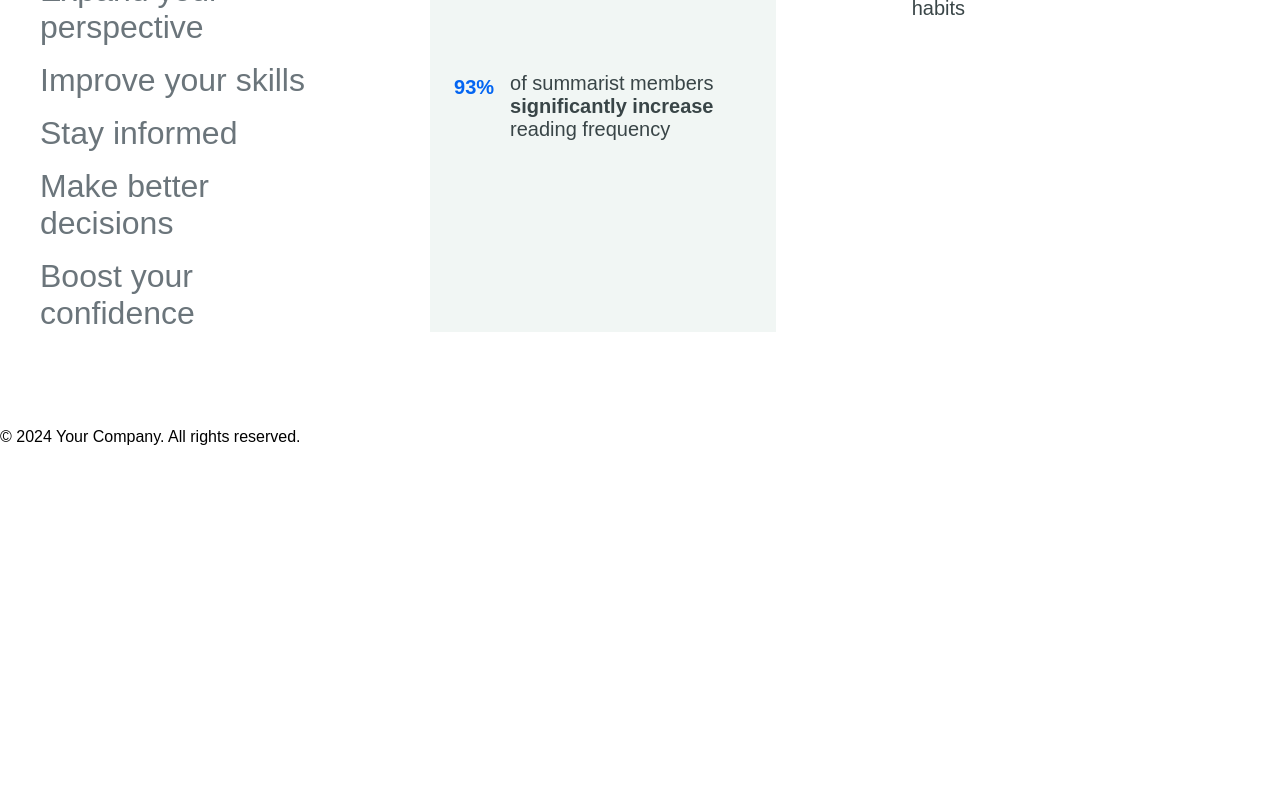
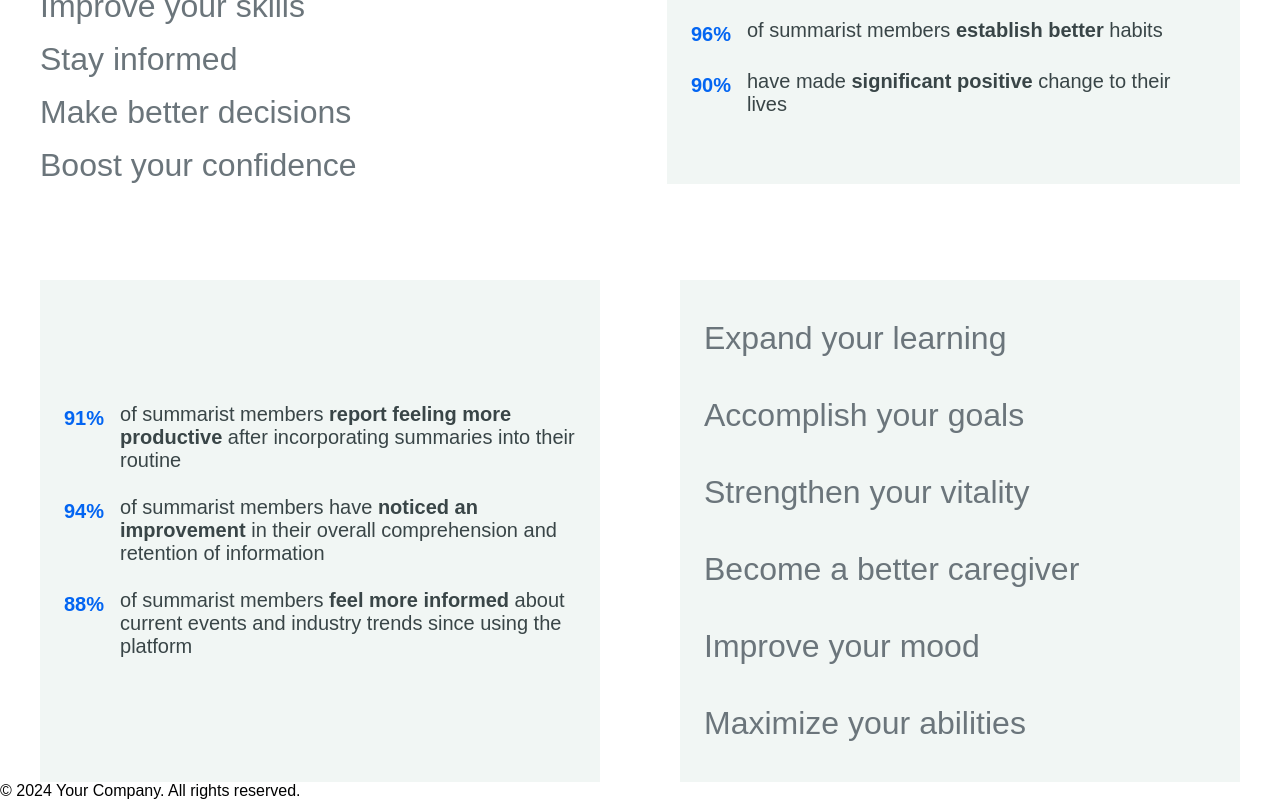
Before and after one commit to KyleWhitehead/Book-App, a React (Create React App) app: page / in a window 1280 px wide. Shown: the part 897-1697 px from the top of the page. Before the commit the page ends 1343 px from the top, so only its background shows below. Built offline with nearby package versions, Linux system fonts and the light colour scheme.

Commit message:
Updated the Features.jsx component to fix the closing div tag issue in the statistics section. The extra closing div tag has been removed to ensure proper rendering of the statistics data.

```diff
--- a/src/components/Features/Features.jsx
+++ b/src/components/Features/Features.jsx
@@ -53,7 +53,6 @@ const Features = () => {
                   <div className="statistics__data--number">93%</div>
                   <div className="statistics__data--title">of summarist members <b>significantly increase</b> reading frequency</div>
                 </div>
-              </div>
               <div className="statistics__data">
                 <div className="statistics__data--number">96%</div>
                 <div className="statistics__data--title">of summarist members <b>establish better</b> habits</div>
@@ -62,8 +61,32 @@ const Features = () => {
                 <div className="statistics__data--number">90%</div>
                 <div className="statistics__data--title">have made <b>significant positive</b> change to their lives</div>
               </div>
+              </div>
             </div>
-            <div className="statistics__wrapper"></div>
+            <div className="statistics__wrapper">
+              <div className="statistics__content--details statistics__content--details-second">
+                <div className="statistics__data">
+                  <div className="statistics__data--number">91%</div>
+                  <div className="statistics__data--title">of summarist members <b>report feeling more productive</b> after incorporating summaries into their routine </div>
+                </div>
+                <div className="statistics__data">
+                  <div className="statistics__data--number">94%</div>
+                  <div className="statistics__data--title">of summarist members have <b> noticed an improvement </b> in their overall comprehension and retention of information</div>
+                </div>
+                <div className="statistics__data">
+                  <div className="statistics__data--number">88%</div>
+                  <div className="statistics__data--title">of summarist members <b>feel more informed</b> about current events and industry trends since using the platform</div>
+                </div>
+              </div>
+              <div className="statistics__content--details statistics__content--details-second">
+                <div className="statistics__heading">Expand your learning</div>
+                <div className="statistics__heading">Accomplish your goals</div>
+                <div className="statistics__heading">Strengthen your vitality</div>
+                <div className="statistics__heading">Become a better caregiver</div>
+                <div className="statistics__heading">Improve your mood</div>
+                <div className="statistics__heading">Maximize your abilities</div>
+              </div>
+            </div>
           </div>
         </div>
       </section>
```
